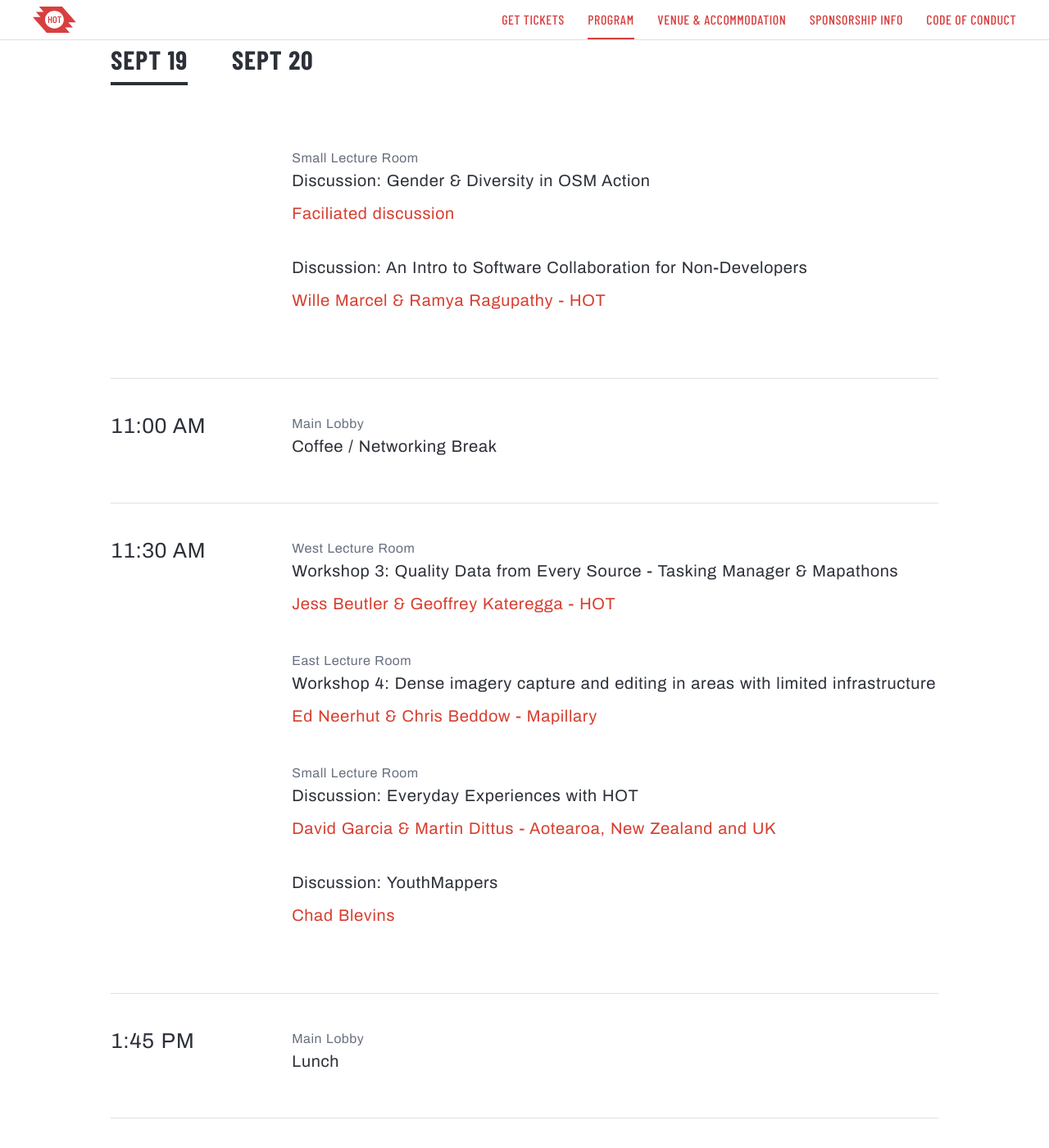
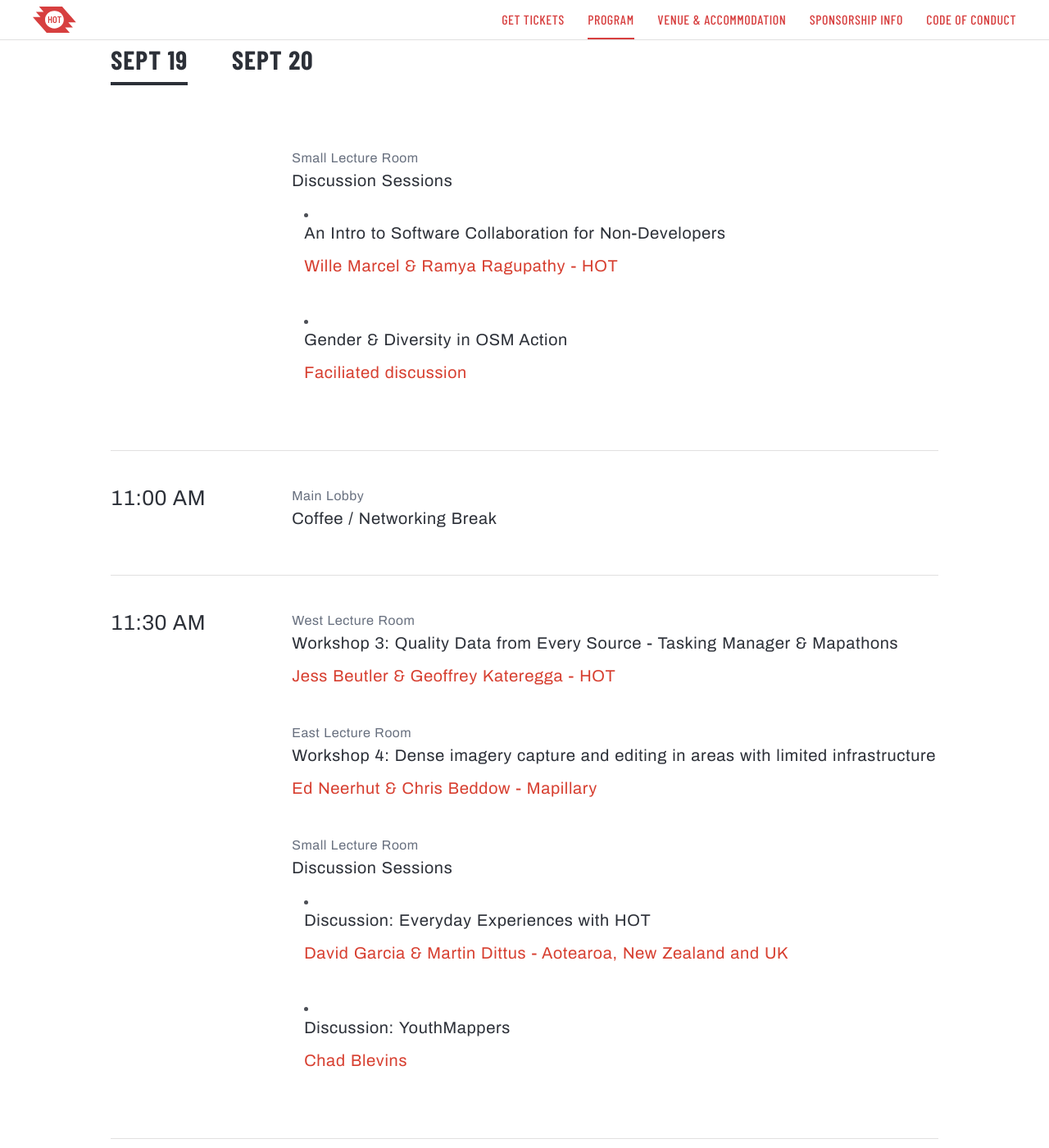
Before and after one commit to hotosm/hot-summit-2019, a Jekyll site: the page built from program.markdown, in a window 1280 px wide and 1400 px high, scrolled down 808 px. Shown: the whole window at 82% size. Built offline with Jekyll 4.4.1, drawn with Linux system fonts in a browser that asks for light colours.

Commit message:
add list for more clarity

```diff
--- a/_layouts/program.html
+++ b/_layouts/program.html
@@ -31,9 +31,12 @@
           <div class="program-details">
             {% if s.subsessions %}
               <p class="location">{{ s.location }}</p>
+              <p class="title">{{ s.title }}</p>
               {% for i in s.subsessions %}
-                <p class="title">{{ i.title }}</p>
-                {% if i.presenter %}<p class="presenter">{{ i.presenter }}</p>{% endif %}
+                <li>
+                  <p class="title">{{ i.title }}</p>
+                  {% if i.presenter %}<p class="presenter">{{ i.presenter }}</p>{% endif %}
+                </li>
               {% endfor %}
             {% else %}
               {% if s.location %}
--- a/_sass/program.scss
+++ b/_sass/program.scss
@@ -169,4 +169,7 @@
         color: #d73f30;
         margin-bottom: 44px;
       }
+    li {
+      margin-left: 15px;
+    }
 }
--- a/program.markdown
+++ b/program.markdown
@@ -29,13 +29,14 @@
         duration: 01:30
         presenter: "Jorge Martinez Garcia & Felix Delattre - HOT"
       - location: Small Lecture Room
-        title: "Discussions"
+        title: "Discussion Sessions"
         duration: 00:45
         subsessions:
-          - title: "Discussion: Gender & Diversity in OSM Action"
+          - title: "An Intro to Software Collaboration for Non-Developers"
+            presenter: "Wille Marcel & Ramya Ragupathy - HOT"
+          - title: "Gender & Diversity in OSM Action"
             presenter: Faciliated discussion
-          - title: "Discussion: An Intro to Software Collaboration for Non-Developers"
-            presenter: "Wille Marcel & Ramya Ragupathy - HOT"
+
   - time: 11:00 AM
     session:
       - location: Main Lobby
@@ -51,7 +52,7 @@
         presenter: "Ed Neerhut & Chris Beddow - Mapillary"
         duration: 02:00
       - location: Small Lecture Room
-        title: "Discussions"
+        title: "Discussion Sessions"
         duration: 01:00
         subsessions:
           - title: "Discussion: Everyday Experiences with HOT"
@@ -73,7 +74,7 @@
         presenter: "Martin Raifer & Mapbox"
         duration: 02:00
       - location: Small Lecture Room
-        title: "Discussions"
+        title: "Discussion Sessions"
         duration: 01:00
         subsessions:
           - title: "Discussion: OSM Local Community Members Meeting"
```
